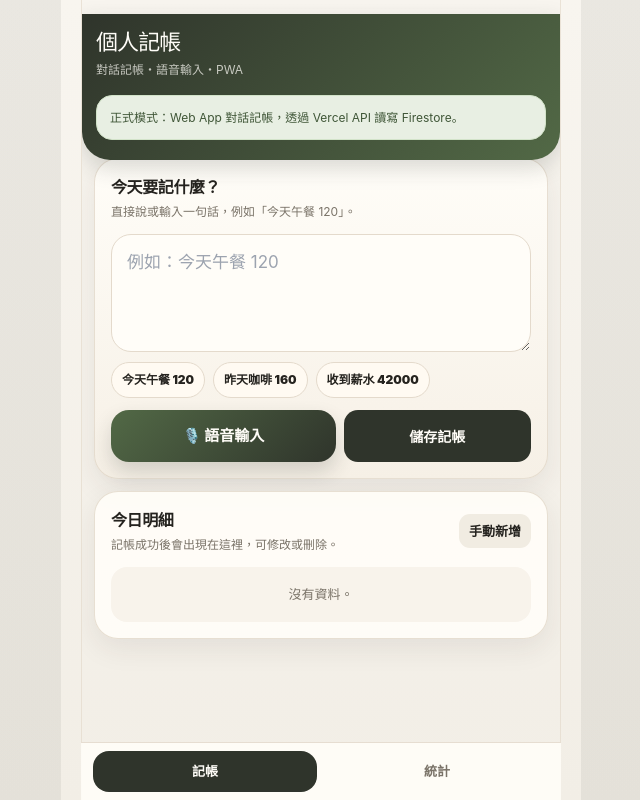
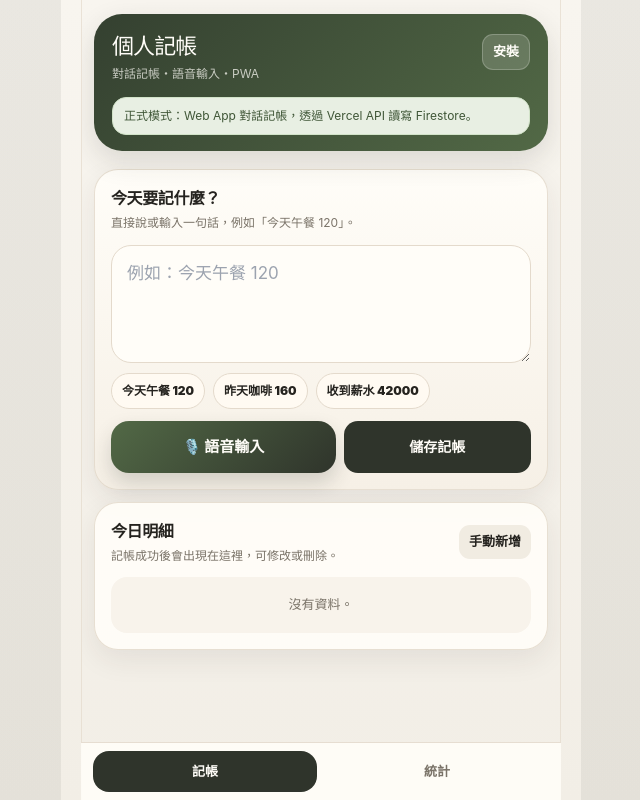
Before and after one commit to kimbridge1313-cpu/personal-expense-system, a website built with Vite: page index.html in a window 1280 px wide. Shown: the whole page, without its empty margins (319-959 px from the left). Built offline with nearby package versions, Linux system fonts and the light colour scheme; files whose address does not match are found by name.

Commit message:
fix: soften header layout and keep install button visible

```diff
--- a/index.html
+++ b/index.html
@@ -14,22 +14,22 @@
   <style>
     :root{--bg:#f6f3ec;--surface:#fffdf8;--surface2:#f1ece2;--text:#25231f;--muted:#7a7368;--line:#e4dacc;--dark:#2f342b;--green:#526946;--greenSoft:#e8efe3;--red:#9a4a40;--redSoft:#f5e3dd;--shadow:0 10px 28px rgba(48,43,35,.08)}
     *{box-sizing:border-box;-webkit-tap-highlight-color:transparent}html,body{width:100%;max-width:100%;overflow-x:hidden}body{margin:0;font-family:-apple-system,BlinkMacSystemFont,"Noto Sans TC","Segoe UI",sans-serif;background:linear-gradient(180deg,#f8f5ef,#f2eee6);color:var(--text)}
-    .app{width:100%;max-width:480px;margin:0 auto;min-height:100vh;padding:14px 12px 92px;overflow-x:hidden}.hero{position:sticky;top:0;z-index:20;margin:-14px -12px 0;padding:calc(16px + env(safe-area-inset-top)) 14px 20px;background:linear-gradient(135deg,#2f342b,#526946);color:#fffdf8;box-shadow:0 8px 22px rgba(47,52,43,.18);border-radius:0 0 28px 28px}.hero-row{display:flex;align-items:center;justify-content:space-between;gap:12px}.title{margin:0;font-size:22px;line-height:1.15;letter-spacing:-.04em}.subtitle{margin:6px 0 0;font-size:12px;color:rgba(255,253,248,.72)}
+    .app{width:100%;max-width:480px;margin:0 auto;min-height:100vh;padding:14px 12px 92px;overflow-x:hidden}.hero{position:relative;z-index:20;margin:0 0 18px;padding:20px 18px 16px;background:linear-gradient(135deg,#344030,#526946);color:#fffdf8;box-shadow:0 10px 28px rgba(47,52,43,.14);border-radius:28px}.hero-row{display:flex;align-items:flex-start;justify-content:space-between;gap:14px}.title{margin:0;font-size:22px;line-height:1.15;letter-spacing:-.04em}.subtitle{margin:6px 0 0;font-size:12px;color:rgba(255,253,248,.72)}
     .app-page{display:none}.app-page.active{display:block}.page-intro{margin:12px 0 0;padding:12px 13px;border-radius:18px;background:#fffaf2;border:1px solid var(--line);font-size:12px;color:var(--muted);line-height:1.6}.hidden-legacy{display:none!important}
     .button{border:0;border-radius:14px;padding:11px 14px;min-height:42px;font-size:14px;font-weight:900;cursor:pointer;white-space:nowrap}.button.primary{background:var(--dark);color:#fffdf8}.button.light{background:rgba(255,253,248,.16);color:#fffdf8;border:1px solid rgba(255,253,248,.22)}.button.secondary{background:var(--surface2);color:var(--text)}.button.danger{background:var(--redSoft);color:#7d2f2a}.button.small{min-height:34px;padding:7px 10px;border-radius:11px;font-size:13px}.button:disabled{opacity:.58;cursor:not-allowed}
     .summary-strip{display:grid;grid-template-columns:repeat(3,minmax(138px,1fr));gap:10px;overflow-x:auto;padding:0 0 3px;scrollbar-width:none}.summary-strip::-webkit-scrollbar{display:none}.summary-card{border-radius:20px;padding:14px;min-height:104px;border:1px solid rgba(255,253,248,.7);box-shadow:var(--shadow)}.summary-card.income{background:linear-gradient(135deg,#f4f8ef,#deead5)}.summary-card.expense{background:linear-gradient(135deg,#fbf0e8,#f0d7ca)}.summary-card.balance{background:linear-gradient(135deg,#edf1f3,#d6e0e5)}.summary-label{font-size:12px;font-weight:900;color:rgba(37,35,31,.66)}.summary-value{margin-top:12px;font-size:22px;font-weight:950;letter-spacing:-.045em;line-height:1.05}.summary-note{margin-top:8px;font-size:11px;color:var(--muted)}
     .panel,details.query-details{background:rgba(255,253,248,.92);border:1px solid rgba(228,218,204,.86);border-radius:24px;padding:16px;box-shadow:var(--shadow);margin-top:12px}details.query-details{padding:0;overflow:hidden}details.query-details>summary{list-style:none;cursor:pointer;padding:16px;display:flex;justify-content:space-between;gap:10px;align-items:center;font-weight:950}details.query-details>summary::-webkit-details-marker{display:none}.query-body{padding:0 16px 16px}.section-head{display:flex;justify-content:space-between;gap:10px;align-items:center;margin-bottom:12px}.section-title{margin:0;font-size:16px;font-weight:950;letter-spacing:-.025em}.section-subtitle{margin:4px 0 0;font-size:12px;color:var(--muted);line-height:1.55}
-    .chat-panel{background:linear-gradient(180deg,#fffdf8,#f6f0e6);margin-top:12px}.chat-box{display:grid;gap:10px}.chat-input{width:100%;min-height:118px;resize:vertical;border:1px solid var(--line);border-radius:20px;background:#fffdf8;color:var(--text);padding:14px 15px;font-size:17px;line-height:1.6;outline:none}.chat-toolbar{display:grid;grid-template-columns:1.2fr 1fr;gap:8px}.chat-preview{display:none;border-radius:18px;border:1px solid #d9e4d1;background:#f1f7ed;padding:12px}.chat-preview.open{display:block}.preview-grid{display:grid;gap:7px;font-size:13px}.preview-row{display:flex;justify-content:space-between;gap:12px}.preview-row strong{font-weight:950}.quick-examples{display:flex;gap:8px;overflow-x:auto;padding-bottom:2px;scrollbar-width:none}.quick-examples::-webkit-scrollbar{display:none}.chip{border:1px solid var(--line);background:#fffaf2;color:var(--text);border-radius:999px;padding:8px 10px;font-size:12px;font-weight:900;white-space:nowrap}.voice-btn{min-height:52px;border-radius:18px;background:linear-gradient(135deg,#526946,#2f342b)!important;color:#fffdf8!important;box-shadow:0 10px 20px rgba(47,52,43,.18);font-size:15px}.voice-active{background:linear-gradient(135deg,#9a4a40,#6f302b)!important;color:#fffdf8!important}.install-box{display:none;margin-top:10px;border-radius:16px;background:#eef2eb;border:1px solid #d7e1d2;padding:11px 12px;font-size:12px;color:#46543e;line-height:1.55}.install-box.open{display:block}
+    .chat-panel{background:linear-gradient(180deg,#fffdf8,#f6f0e6);margin-top:0}.chat-box{display:grid;gap:10px}.chat-input{width:100%;min-height:118px;resize:vertical;border:1px solid var(--line);border-radius:20px;background:#fffdf8;color:var(--text);padding:14px 15px;font-size:17px;line-height:1.6;outline:none}.chat-toolbar{display:grid;grid-template-columns:1.2fr 1fr;gap:8px}.chat-preview{display:none;border-radius:18px;border:1px solid #d9e4d1;background:#f1f7ed;padding:12px}.chat-preview.open{display:block}.preview-grid{display:grid;gap:7px;font-size:13px}.preview-row{display:flex;justify-content:space-between;gap:12px}.preview-row strong{font-weight:950}.quick-examples{display:flex;gap:8px;overflow-x:auto;padding-bottom:2px;scrollbar-width:none}.quick-examples::-webkit-scrollbar{display:none}.chip{border:1px solid var(--line);background:#fffaf2;color:var(--text);border-radius:999px;padding:8px 10px;font-size:12px;font-weight:900;white-space:nowrap}.voice-btn{min-height:52px;border-radius:18px;background:linear-gradient(135deg,#526946,#2f342b)!important;color:#fffdf8!important;box-shadow:0 10px 20px rgba(47,52,43,.18);font-size:15px}.voice-active{background:linear-gradient(135deg,#9a4a40,#6f302b)!important;color:#fffdf8!important}.install-box{display:none;margin-top:10px;border-radius:16px;background:#eef2eb;border:1px solid #d7e1d2;padding:11px 12px;font-size:12px;color:#46543e;line-height:1.55}.install-box.open{display:block}
     .entry-list{display:grid;gap:10px}.entry-card{background:#fffaf2;border:1px solid var(--line);border-radius:18px;padding:14px}.entry-top{display:flex;justify-content:space-between;align-items:flex-start;gap:12px}.entry-title{display:flex;align-items:center;gap:7px;min-width:0;font-weight:950}.entry-title-text{min-width:0;overflow:hidden;white-space:nowrap;text-overflow:ellipsis}.entry-date{margin-top:6px;font-size:12px;color:var(--muted)}.entry-amount{font-size:17px;font-weight:950;white-space:nowrap;text-align:right}.entry-actions{display:grid;grid-template-columns:1fr 1fr;gap:8px;margin-top:12px}.tag{display:inline-flex;align-items:center;border-radius:999px;padding:4px 8px;font-size:11px;font-weight:950;flex:0 0 auto}.tag.income{background:var(--greenSoft);color:#3f5637}.tag.expense{background:var(--redSoft);color:#7d2f2a}.amount-income{color:var(--green)}.amount-expense{color:var(--red)}
     .form-grid{display:grid;gap:10px}.field label{display:block;margin-bottom:6px;font-size:12px;color:var(--muted);font-weight:900}.field input,.field select{display:block;width:100%;max-width:100%;min-width:0;min-height:45px;border:1px solid var(--line);border-radius:14px;background:#fffdf8;color:var(--text);padding:11px 12px;font-size:15px;outline:none}.date-row,.filter-row{display:grid;grid-template-columns:1fr;gap:10px}@media(min-width:390px){.filter-row{grid-template-columns:1fr 1fr}}.toolbar{display:grid;grid-template-columns:1fr 1fr;gap:8px;margin-top:12px}.query-metrics{display:grid;grid-template-columns:1fr;gap:8px;margin-top:12px}.query-metric{display:flex;justify-content:space-between;align-items:center;gap:12px;border-radius:16px;padding:12px 13px;border:1px solid transparent}.query-metric.income{background:#eef5e9;border-color:#dce8d5}.query-metric.expense{background:#f6e7e1;border-color:#ecd5cc}.query-metric.balance{background:#ebe8f0;border-color:#ded6e7}.query-metric-label{font-size:12px;color:var(--muted);font-weight:900}.query-metric-value{font-size:17px;font-weight:950}.query-metric.income .query-metric-value{color:var(--green)}.query-metric.expense .query-metric-value{color:var(--red)}
-    .category-box{margin-top:12px;background:#fffaf2;border:1px solid var(--line);border-radius:18px;padding:13px}.bar-row{display:grid;grid-template-columns:74px 1fr 58px;gap:8px;align-items:center;margin-bottom:10px;font-size:12px}.bar-bg{height:8px;background:#e5ded2;border-radius:999px;overflow:hidden}.bar-fill{height:100%;background:var(--green);border-radius:999px}.muted{color:var(--muted);font-size:12px;line-height:1.6;margin:0}.empty{padding:18px;border-radius:16px;background:#f8f3eb;color:var(--muted);text-align:center;font-size:13px}.edit-grid{display:grid;grid-template-columns:1fr;gap:8px}.edit-actions{display:grid;grid-template-columns:1fr 1fr;gap:8px;margin-top:4px}.status-banner{margin-top:16px;padding:12px 13px;border-radius:16px;background:#fff8e8;border:1px solid #eadab5;color:#73562a;font-size:12px;line-height:1.6}
+    .category-box{margin-top:12px;background:#fffaf2;border:1px solid var(--line);border-radius:18px;padding:13px}.bar-row{display:grid;grid-template-columns:74px 1fr 58px;gap:8px;align-items:center;margin-bottom:10px;font-size:12px}.bar-bg{height:8px;background:#e5ded2;border-radius:999px;overflow:hidden}.bar-fill{height:100%;background:var(--green);border-radius:999px}.muted{color:var(--muted);font-size:12px;line-height:1.6;margin:0}.empty{padding:18px;border-radius:16px;background:#f8f3eb;color:var(--muted);text-align:center;font-size:13px}.edit-grid{display:grid;grid-template-columns:1fr;gap:8px}.edit-actions{display:grid;grid-template-columns:1fr 1fr;gap:8px;margin-top:4px}.status-banner{margin-top:14px;padding:9px 11px;border-radius:14px;background:#eef6ea;border:1px solid #d8e5d2;color:#3f5637;font-size:12px;line-height:1.5}
     .modal-backdrop{position:fixed;inset:0;background:rgba(37,35,31,.46);display:none;z-index:1000;align-items:flex-end;backdrop-filter:blur(5px)}.modal-backdrop.open{display:flex}.modal{width:100%;max-width:480px;margin:0 auto;background:var(--surface);border-radius:26px 26px 0 0;box-shadow:0 -22px 60px rgba(37,35,31,.28);max-height:92vh;overflow:auto;padding-bottom:env(safe-area-inset-bottom)}.modal-handle{width:44px;height:5px;border-radius:999px;background:#d8cfc1;margin:10px auto 6px}.modal-header{padding:12px 18px 14px;display:flex;align-items:flex-start;justify-content:space-between;gap:14px;border-bottom:1px solid var(--line)}.modal-title{margin:0;font-size:18px;font-weight:950}.modal-body{padding:16px 18px}.modal-footer{padding:0 18px 18px;display:grid;grid-template-columns:1fr 1fr;gap:8px}.icon-button{border:0;width:36px;height:36px;border-radius:12px;background:var(--surface2);color:var(--text);font-size:20px;cursor:pointer}
     .bottom-nav{position:fixed;left:50%;bottom:0;transform:translateX(-50%);width:100%;max-width:480px;padding:8px 12px calc(8px + env(safe-area-inset-bottom));background:rgba(255,253,248,.9);backdrop-filter:blur(14px);border-top:1px solid rgba(228,218,204,.9);z-index:30;display:grid;grid-template-columns:1fr 1fr;gap:8px}.nav-btn{border:0;background:transparent;color:var(--muted);font-size:13px;font-weight:950;padding:11px 8px;border-radius:16px;cursor:pointer}.nav-btn.active{background:var(--dark);color:#fffdf8}@media(min-width:760px){body{background:linear-gradient(90deg,rgba(47,52,43,.07) 0,rgba(47,52,43,.07) calc(50% - 260px),transparent calc(50% - 260px),transparent calc(50% + 260px),rgba(47,52,43,.07) calc(50% + 260px)),linear-gradient(180deg,#f8f5ef,#f2eee6)}.app{border-left:1px solid rgba(228,218,204,.7);border-right:1px solid rgba(228,218,204,.7)}}
   </style>
 </head>
 <body>
   <main class="app">
-    <section class="hero"><div class="hero-row"><div><h1 class="title">個人記帳</h1><p class="subtitle">對話記帳・語音輸入・PWA</p></div><button class="button light small" id="installPwaBtn" style="display:none;">安裝</button><button class="button light hidden-legacy" id="openManualModalBtn">手動新增</button></div><div class="status-banner" id="statusBanner">正在檢查 Firebase 設定...</div></section>
+    <section class="hero"><div class="hero-row"><div><h1 class="title">個人記帳</h1><p class="subtitle">對話記帳・語音輸入・PWA</p></div><button class="button light small" id="installPwaBtn">安裝</button><button class="button light hidden-legacy" id="openManualModalBtn">手動新增</button></div><div class="status-banner" id="statusBanner">正在檢查 Firebase 設定...</div></section>
 
     <div class="app-page active" id="recordPage">
       <section class="panel chat-panel" id="chatSection"><div class="section-head"><div><h2 class="section-title">今天要記什麼？</h2><p class="section-subtitle">直接說或輸入一句話，例如「今天午餐 120」。</p></div></div><div class="chat-box"><textarea class="chat-input" id="chatInput" placeholder="例如：今天午餐 120"></textarea><div class="quick-examples"><button class="chip js-example" data-text="今天午餐 120">今天午餐 120</button><button class="chip js-example" data-text="昨天咖啡 160">昨天咖啡 160</button><button class="chip js-example" data-text="收到薪水 42000">收到薪水 42000</button></div><div class="chat-toolbar"><button class="button secondary voice-btn" id="voiceBtn">🎙️ 語音輸入</button><button class="button primary" id="chatSubmitBtn">儲存記帳</button></div><div class="chat-preview" id="chatPreview"><div class="preview-grid" id="chatPreviewBody"></div><div class="toolbar"><button class="button secondary" id="chatClearBtn">清空</button><button class="button primary" id="chatConfirmBtn">確認儲存</button></div></div><div class="install-box" id="installHint">可加入手機主畫面，之後像 App 一樣直接打開記帳。</div></div></section>
```
